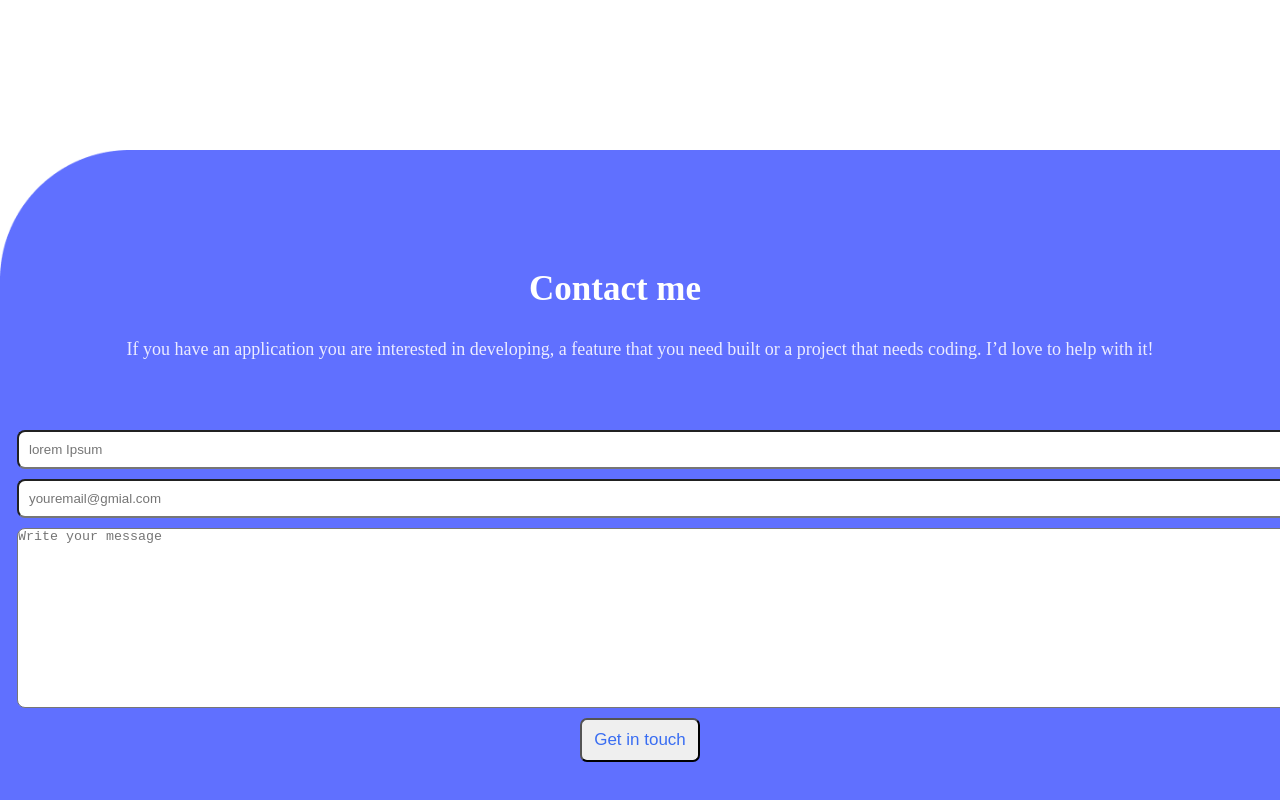
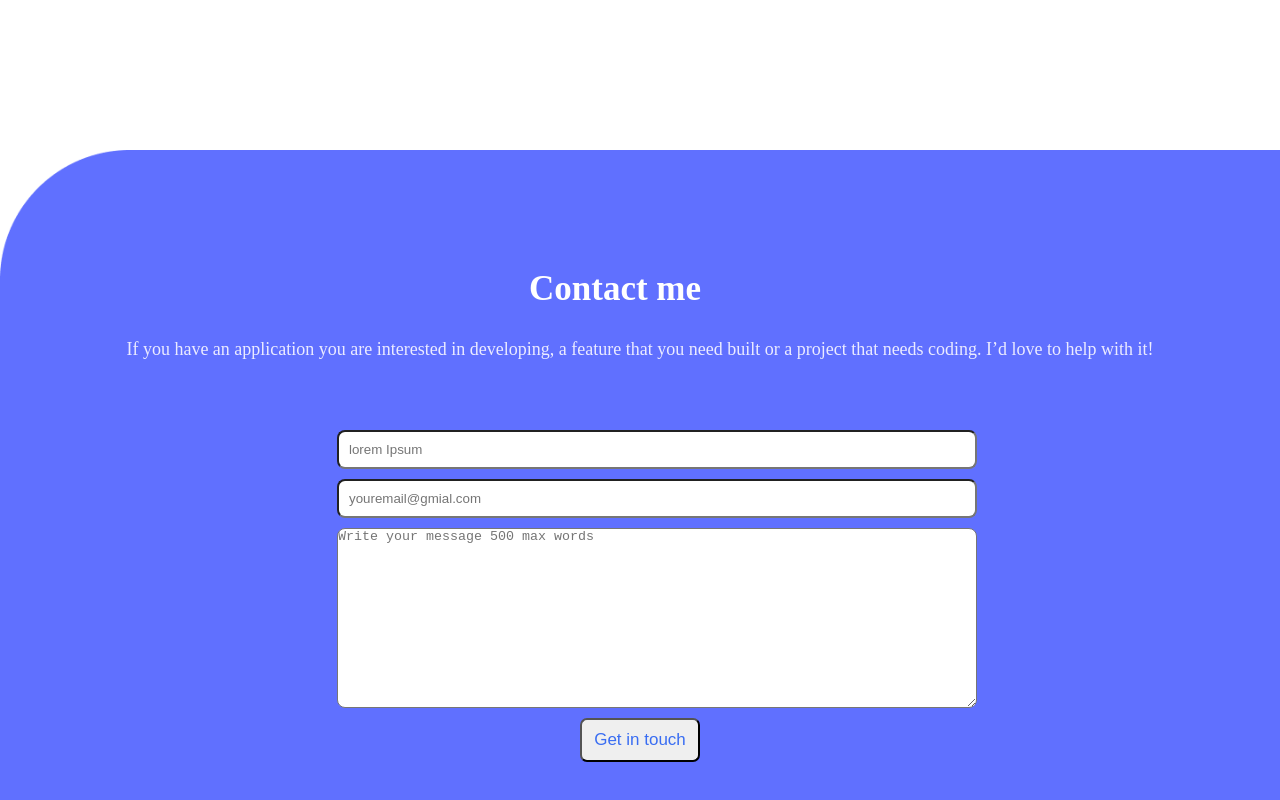
Before and after one commit to zinlynhtet/Microverse-Portfolio-Project, a website: page index.html in a window 1280 px wide. Shown: the part 2750-3550 px from the top of the page. Drawn offline with Linux system fonts and the light colour scheme; a web font is replaced by a local one.

Commit message:
Fix input box width

```diff
--- a/index.html
+++ b/index.html
@@ -201,7 +201,7 @@
         I’d love to help with it!</p>
                 <input type="text" class="userName" placeholder="lorem Ipsum" maxlength="30" required>
                 <input type="email" class="email" id="#" placeholder="youremail@gmial.com" required>
-                <textarea class="report" id="#" cols="30" rows="10" maxlength="500" placeholder="Write your message" required></textarea>
+                <textarea class="report" id="#" cols="30" rows="10" maxlength="500" placeholder="Write your message 500 max words" required></textarea>
         <!-- your other form fields go here -->
         <button type="submit">Get in touch</button>
     </form>
--- a/style.css
+++ b/style.css
@@ -706,10 +706,10 @@ button:hover {
   }
 
   form input {
-    width: 100%;
+    width: 50%;
   }
 
   .report {
-    width: 100%;
+    width: 50%;
   }
 }
```
